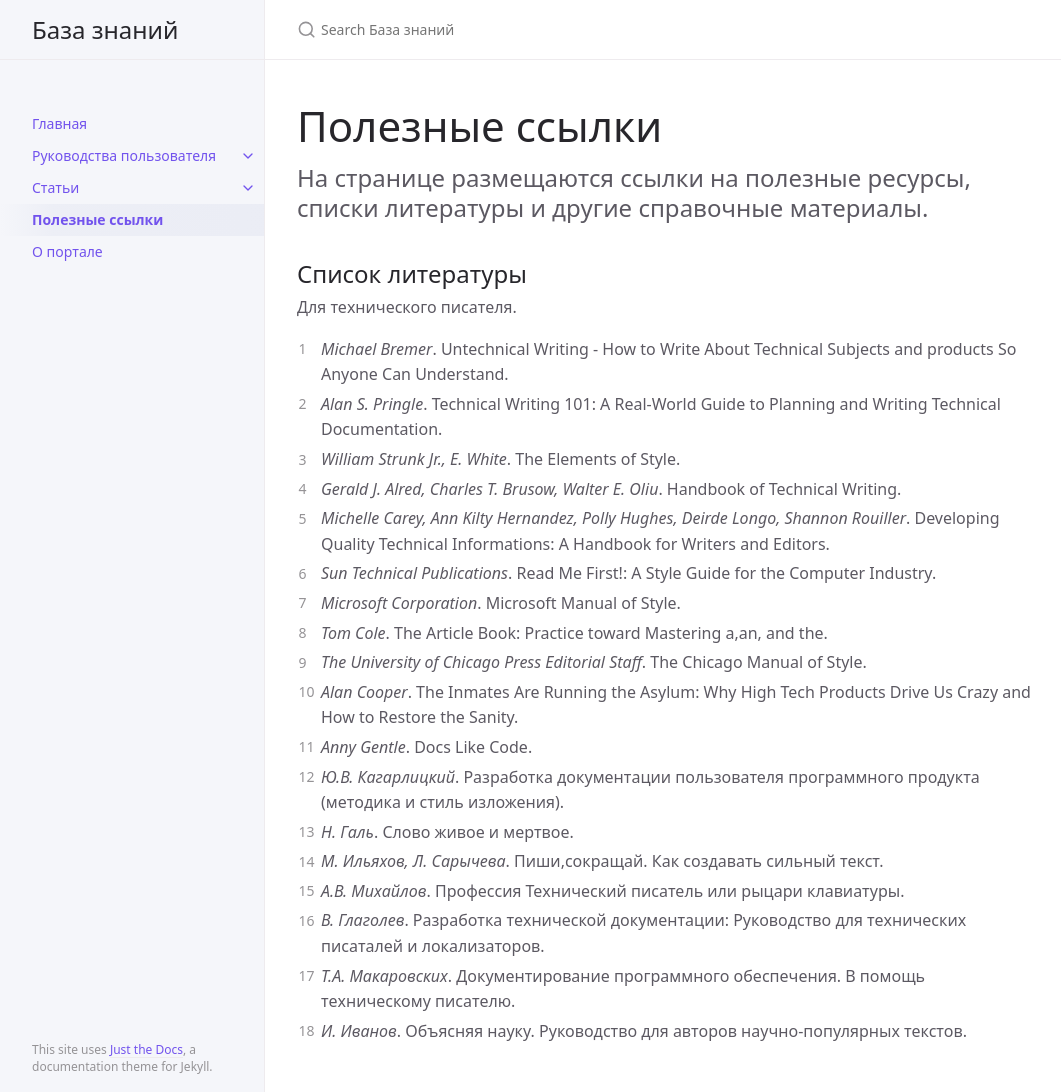
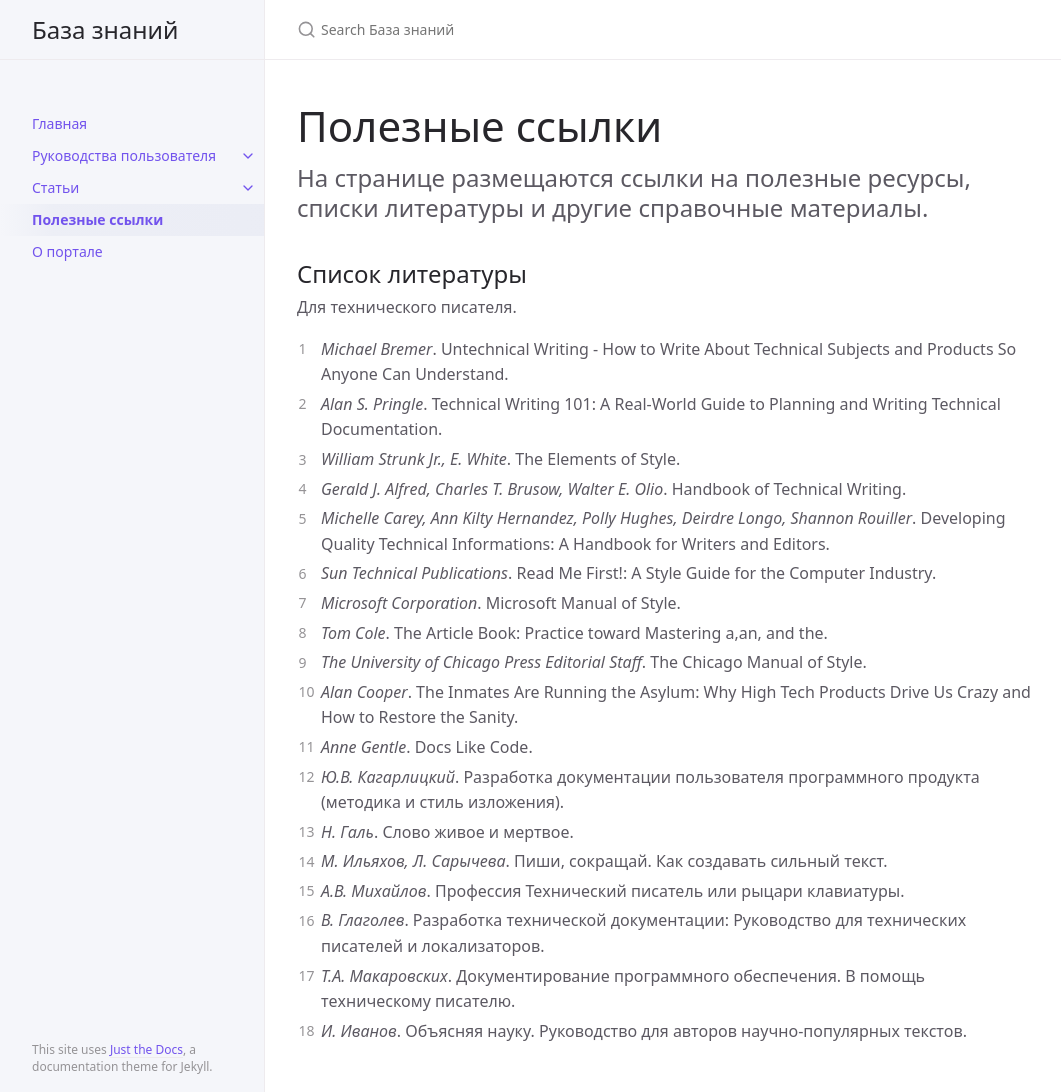
Before and after one commit to sergey-pixel/jekyll-azure-static, a Jekyll site: the page built from links.md, in a window 1280 px wide and 1092 px high. Shown: the whole window, without its empty margins (107-1168 px from the left). Built offline with Jekyll 4.4.1, drawn with Linux system fonts in a browser that asks for light colours.

Commit message:
edit links.md

```diff
--- a/links.md
+++ b/links.md
@@ -12,21 +12,21 @@ permalink: /links
 
 ## Список литературы
 Для технического писателя.
-1. *Michael Bremer*. Untechnical Writing - How to Write About Technical Subjects and products So Anyone Can Understand.
+1. *Michael Bremer*. Untechnical Writing - How to Write About Technical Subjects and Products So Anyone Can Understand.
 2. *Alan S. Pringle*. Technical Writing 101: A Real-World Guide to Planning and Writing Technical Documentation.
 3. *William Strunk Jr., E. White*. The Elements of Style.
-4. *Gerald J. Alred, Charles T. Brusow, Walter E. Oliu*. Handbook of Technical Writing.
-5. *Michelle Carey, Ann Kilty Hernandez, Polly Hughes, Deirde Longo, Shannon Rouiller*. Developing Quality Technical Informations: A Handbook for Writers and Editors.
+4. *Gerald J. Alfred, Charles T. Brusow, Walter E. Olio*. Handbook of Technical Writing.
+5. *Michelle Carey, Ann Kilty Hernandez, Polly Hughes, Deirdre Longo, Shannon Rouiller*. Developing Quality Technical Informations: A Handbook for Writers and Editors.
 6. *Sun Technical Publications*. Read Me First!: A Style Guide for the Computer Industry.
 7. *Microsoft Corporation*. Microsoft Manual of Style.
 8. *Tom Cole*. The Article Book: Practice toward Mastering a,an, and the.
 9. *The University of Chicago Press Editorial Staff*. The Chicago Manual of Style.
 10. *Alan Cooper*. The Inmates Are Running the Asylum: Why High Tech Products Drive Us Crazy and How to Restore the Sanity.
-11. *Anny Gentle*. Docs Like Code.
+11. *Anne Gentle*. Docs Like Code.
 12. *Ю.В. Кагарлицкий*. Разработка документации пользователя программного продукта (методика и стиль изложения).
 13. *Н. Галь*. Слово живое и мертвое.
-14. *М. Ильяхов, Л. Сарычева*. Пиши,сокращай. Как создавать сильный текст.
+14. *М. Ильяхов, Л. Сарычева*. Пиши, сокращай. Как создавать сильный текст.
 15. *А.В. Михайлов*. Профессия Технический писатель или рыцари клавиатуры.
-16. *В. Глаголев*. Разработка технической документации: Руководство для технических писаталей и локализаторов.
+16. *В. Глаголев*. Разработка технической документации: Руководство для технических писателей и локализаторов.
 17. *Т.А. Макаровских*. Документирование программного обеспечения. В помощь техническому писателю.
 18. *И. Иванов*. Объясняя науку. Руководство для авторов научно-популярных текстов.
```
